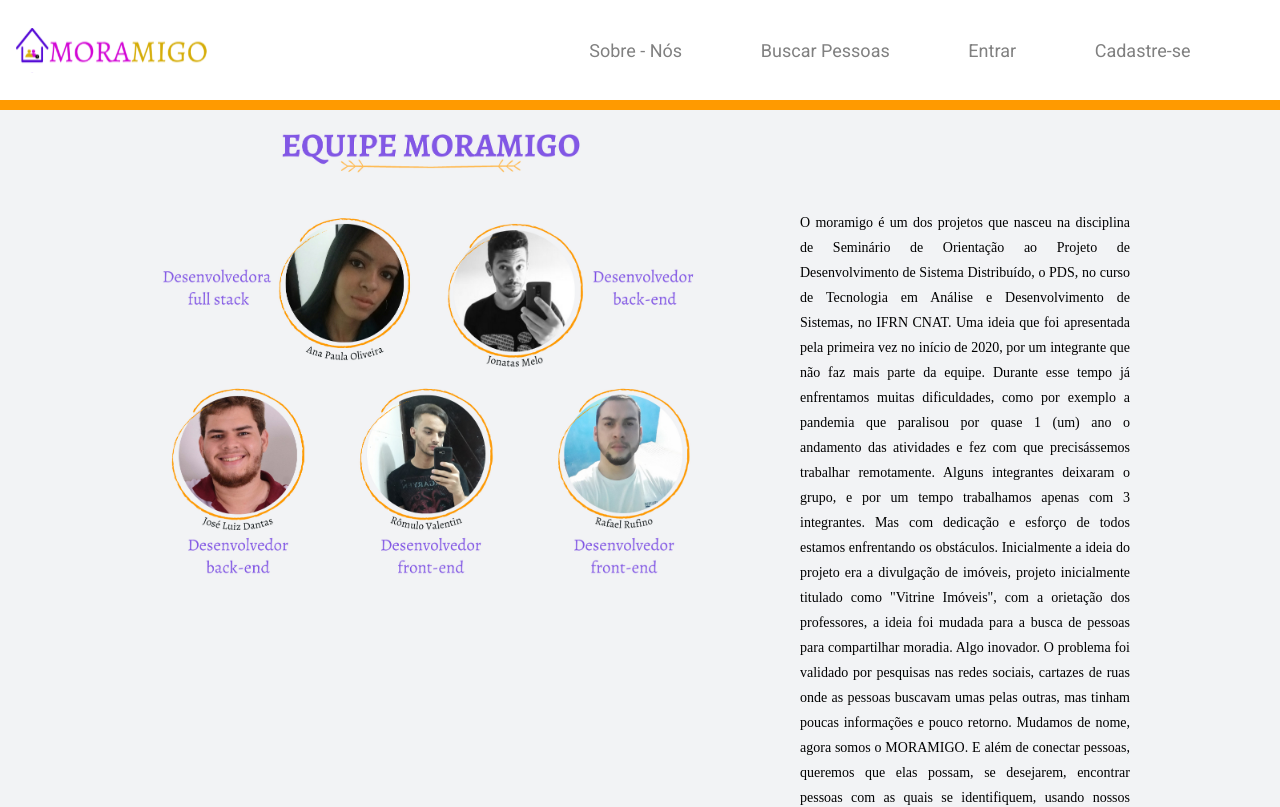
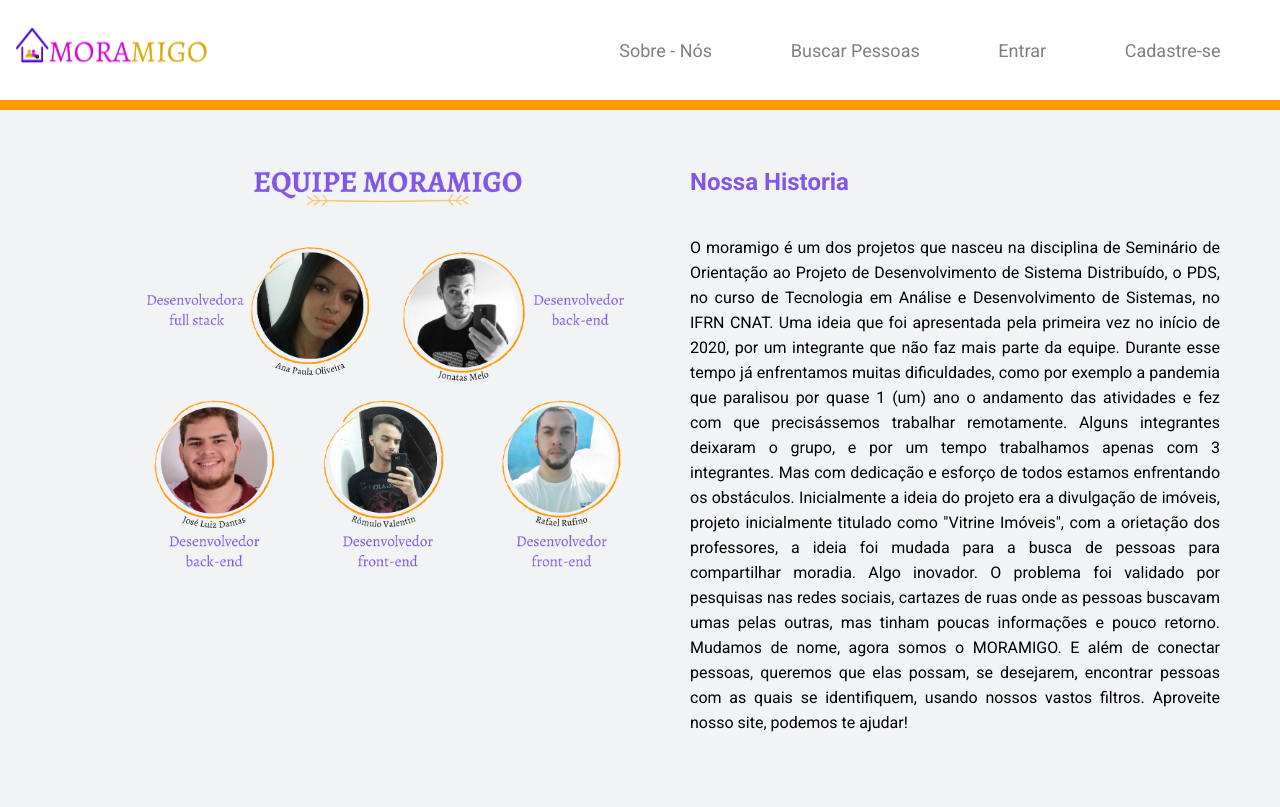
Before and after one commit to jonatas-melo-silva/moramigo, a Next.js app: page /sobrenos in a window 1280 px wide. Shown: the top 807 px of the page. Built offline with nearby package versions, Linux system fonts and the light colour scheme.

Commit message:
ajustando bug no css, adcionando identificador de usuario

```diff
--- a/src/components/Header/Header.module.css
+++ b/src/components/Header/Header.module.css
@@ -6,11 +6,11 @@
 }
 .menu {
   display: flex;
-
+  align-items: center;
   justify-content: space-around;
 
   width: 680px;
-  margin-right:50px;
+  margin-right:20px;
 }
 .containerHeader .menu a {
   text-decoration: none;
@@ -24,3 +24,50 @@
   background-color: var(--color-orange);
   color: white;
 }
+
+/*
+ * avatar
+/* -------------------------------------------------- */
+
+#avatarProfile {
+  display: flex;
+  align-items: center;
+  color: var(--color-white);
+  text-decoration: none;
+
+  font-family: IBM Plex Sans;
+  text-align: right;
+}
+
+#avatarProfile p {
+  margin-top: 16px;
+  font-size: 1.25rem; /* 20px of 16px root*/
+  /*line-height: 1.875rem; 30px of 16px root*/
+  margin-right: 1rem;
+
+  font-weight: 600;
+}
+
+#avatarProfile span {
+  display: block;
+  color:var(--color-orange);
+  text-align: center;
+  font-weight: normal;
+  font-size: 0.875rem; /* 14px of 16px root*/
+  /*line-height: 1.5rem; 24px of 16px root*/
+
+  font-weight: 400;
+}
+
+#avatarProfile p span:hover {
+  text-decoration: underline;
+
+  color:var(--color-secondary);
+}
+
+#avatarProfile img {
+  width: 3rem; /* 64px of 16px root*/
+  height: 3rem; /* 64px of 16px root*/
+  border-radius: 50%;
+  border: 0.156rem solid #F1972C; /* 2.5px of 16px root*/
+}
--- a/src/components/Header/index.js
+++ b/src/components/Header/index.js
@@ -1,7 +1,10 @@
 import styles from "./Header.module.css";
-import {useAuth} from '../../contexts/auth'
+import {useAuth} from '../../contexts/auth';
+import Link from "next/link";
 
-import Link from "next/link";
+
+
+
 
 const MyHeader = () => {
   const { logado, logout, user } = useAuth()
@@ -17,10 +20,12 @@ const MyHeader = () => {
         <div className="logo">
           <Link href="/">
             <img src="/img/logo.svg" alt="MorAmigo" />
+
           </Link>
         </div>
 
         <div className={styles.menu}>
+
 
           <Link href="/sobrenos">
             <a>Sobre - Nós</a>
@@ -37,9 +42,23 @@ const MyHeader = () => {
             <Link href="/usuario/login">
               <a onClick={onClick}>Sair</a>
             </Link>
+
+
+
+          <Link href="/usuario/perfil">
+            <div id={styles.avatarProfile}>
+              <p>Rafael<span>Ver perfil</span></p>
+              <img src="/img/pessoa1.svg" alt="MorAmigo | Banner" />
+              </div>
+          </Link>
+
+
+
+
             </>
           ) : (
             <>
+
             <Link href="/usuario/login">
               <a>Entrar</a>
             </Link>
--- a/src/pages/sobrenos.js
+++ b/src/pages/sobrenos.js
@@ -1,7 +1,7 @@
 import styles from "../styles/pages/sobre-nos.module.css";
-import Layout from "../components/Layout"
+import Layout from "../components/Layout";
 
-const title = 'Moramigo | Sobre nós'
+const title = "Moramigo | Sobre nós";
 
 const SobreNos = () => {
   return (
@@ -9,22 +9,38 @@ const SobreNos = () => {
       <div className={styles.container}>
         <section>
           <div className={styles.imagem}>
-                            <div> <img src="img/equipemoramigo.png" /> </div>
+            <div>
+              {" "}
+              <img src="img/equipemoramigo.png" />{" "}
+            </div>
           </div>
         </section>
 
         <section>
           <div className={styles.textosn}>
-                            <span>O moramigo é um dos projetos que nasceu na disciplina de Seminário de Orientação ao Projeto de Desenvolvimento de Sistema Distribuído, o PDS,
-                            no curso de Tecnologia em Análise e Desenvolvimento de Sistemas, no IFRN CNAT. Uma ideia que foi apresentada pela primeira vez no início de 2020,
-                            por um integrante que não faz mais parte da equipe. Durante esse tempo já enfrentamos muitas dificuldades, como por exemplo a pandemia que paralisou
-                            por quase 1 (um) ano o andamento das atividades e fez com que precisássemos trabalhar remotamente. Alguns integrantes deixaram o grupo,
-                            e por um tempo trabalhamos apenas com 3 integrantes. Mas com dedicação e esforço de todos estamos enfrentando os obstáculos.
-                            Inicialmente a ideia do projeto era a divulgação de imóveis, projeto inicialmente titulado como "Vitrine Imóveis", com a orietação dos professores,
-                            a ideia foi mudada para a busca de pessoas para compartilhar moradia. Algo inovador. O problema foi validado por pesquisas nas redes sociais, cartazes de ruas
-                            onde as pessoas buscavam umas pelas outras, mas tinham poucas informações e pouco retorno. Mudamos de nome, agora somos o MORAMIGO. E além de conectar pessoas,
-                            queremos que elas possam, se desejarem, encontrar pessoas com as quais se identifiquem, usando nossos vastos filtros. Conheça-nos, podemos te ajudar, ou ajudar você
-                            a ajudar um colega. Aproveite nosso site.
+            <h1>Nossa Historia</h1>
+            <span>
+              O moramigo é um dos projetos que nasceu na disciplina de Seminário
+              de Orientação ao Projeto de Desenvolvimento de Sistema
+              Distribuído, o PDS, no curso de Tecnologia em Análise e
+              Desenvolvimento de Sistemas, no IFRN CNAT. Uma ideia que foi
+              apresentada pela primeira vez no início de 2020, por um integrante
+              que não faz mais parte da equipe. Durante esse tempo já
+              enfrentamos muitas dificuldades, como por exemplo a pandemia que
+              paralisou por quase 1 (um) ano o andamento das atividades e fez
+              com que precisássemos trabalhar remotamente. Alguns integrantes
+              deixaram o grupo, e por um tempo trabalhamos apenas com 3
+              integrantes. Mas com dedicação e esforço de todos estamos
+              enfrentando os obstáculos. Inicialmente a ideia do projeto era a
+              divulgação de imóveis, projeto inicialmente titulado como "Vitrine
+              Imóveis", com a orietação dos professores, a ideia foi mudada para
+              a busca de pessoas para compartilhar moradia. Algo inovador. O
+              problema foi validado por pesquisas nas redes sociais, cartazes de
+              ruas onde as pessoas buscavam umas pelas outras, mas tinham poucas
+              informações e pouco retorno. Mudamos de nome, agora somos o
+              MORAMIGO. E além de conectar pessoas, queremos que elas possam, se
+              desejarem, encontrar pessoas com as quais se identifiquem, usando
+              nossos vastos filtros. Aproveite nosso site, podemos te ajudar!
             </span>
           </div>
         </section>
--- a/src/styles/pages/perfil.module.css
+++ b/src/styles/pages/perfil.module.css
@@ -166,8 +166,8 @@
 .card img {
   border-radius: 50%;
   border: .25rem var(--color-secondary) solid;
-  width: 10rem;
-  height: 10rem;
+  width: 8rem;
+  height: 8rem;
   margin-bottom: 1.5rem;
 }
 
--- a/src/styles/pages/sobre-nos.module.css
+++ b/src/styles/pages/sobre-nos.module.css
@@ -1,22 +1,30 @@
-.imagem img{
-    display: flex;
-    width: 50em;
-    float: left;
+.container{
+    display: grid;
+    grid-template-columns: 1fr 1fr;
+    min-height: 600px;
+    height: 100%;
+    margin: 40px auto;
 }
 
-.container{
-    min-height: 600px;
-    height: 100%;
+.imagem img{
+    width: 45em;
+    margin: 0 auto;
 }
+
 
 .textosn{
     color:black;
-    margin-right: 50px;
-    padding: 100px;
+    padding-left: 50px;
+    padding-right: 60px;
+    padding-bottom: 100px;
     text-align: justify;
     line-height: 25px;
-    font-family: alegreya;
-    /* font-weight: bold; */
-    display:flex;
-	justify-content:space-around;
+    font-size: 16px;
+
+
 }
+.textosn h1{
+    padding-top: 20px;
+    padding-bottom: 40px;
+    color: var(--color-purple);
+}
```
Also changed, not shown: src/components/Cards/Cards.module.css (+13 -5 lines), src/components/Cards/index.js (+8 -8 lines), src/pages/index.js (+6 -1 lines), src/pages/usuario/perfil/cadastrar.js (+11 -10 lines), src/styles/pages/cadastrar-perfil.module.css (+15 -5 lines). Lines whose indentation alone changed are shown as unchanged.
